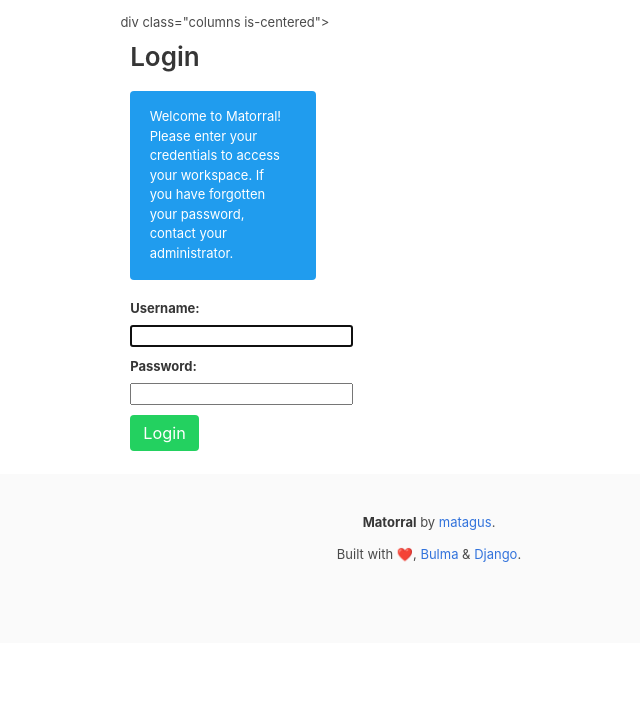
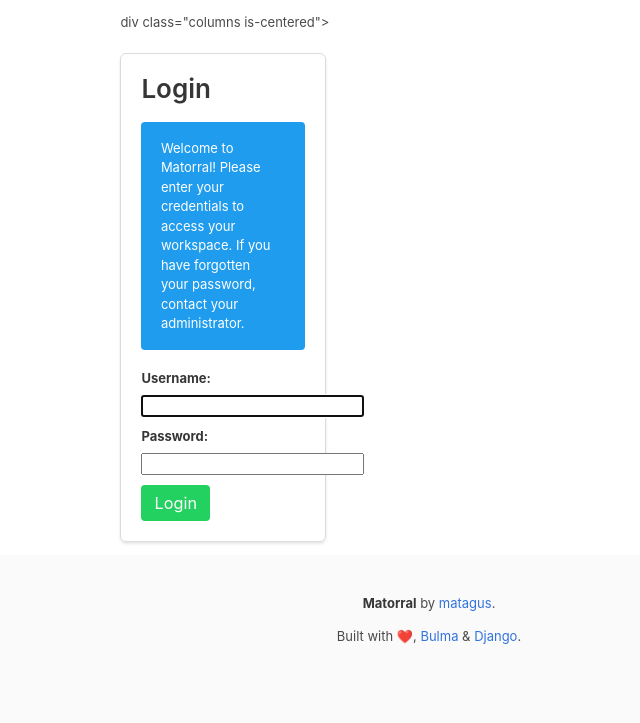
Before and after one commit to AI-Laptop/test, a Django app: page /login/?next=/1/epics/1/ in a window 1280 px wide. Shown: the top 723 px of the page, without its empty margins (211-851 px from the left). Run offline with Django 3.2, Linux system fonts and the light colour scheme; parts of the project's set-up code (start-up, migrations or seed data) failed here and were passed over; some libraries are stand-ins or nearby versions.

Commit message:
Test case 14

```diff
--- a/matorral/static/css/default.css
+++ b/matorral/static/css/default.css
@@ -2,3 +2,11 @@ html, html body { font-size: 13px; }
 body section.section { padding: 1rem; }
 
 .navbar-brand > a.navbar-item { padding: 0 1em 0.5em; vertical-align: top; }
+
+.column.is-4 {
+    border: 1px solid #dbdbdb;
+    border-radius: 6px;
+    box-shadow: 0 2px 3px rgba(10, 10, 10, 0.1);
+    padding: 20px;
+    margin-top: 20px;
+}
```
